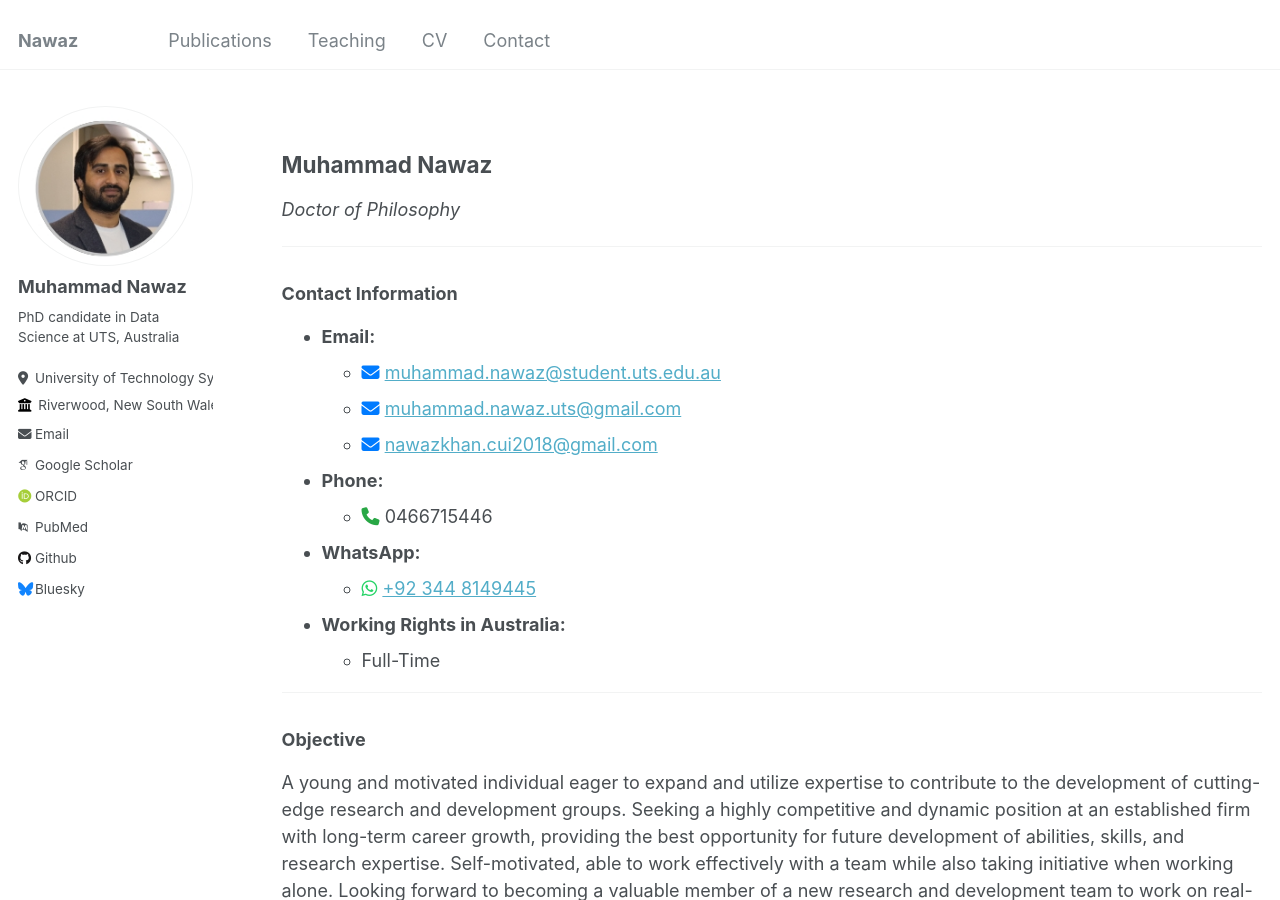
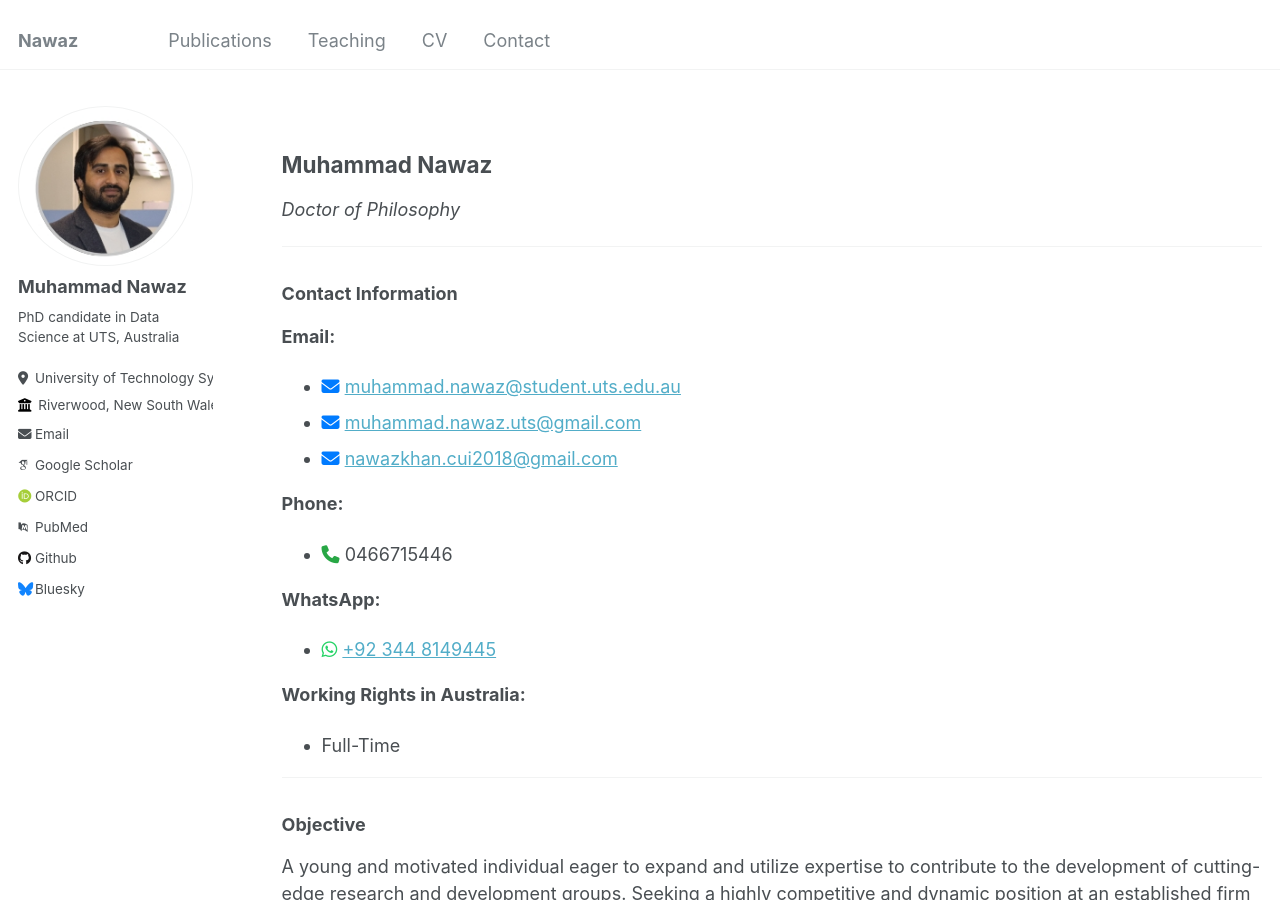
Before and after one commit to basmakhan11/Nawaz.github.io, a Jekyll site: the page built from _pages/cv.md, in a window 1280 px wide and 900 px high. Built offline with Jekyll 4.4.1, drawn with Linux system fonts in a browser that asks for light colours; some web fonts are replaced.

Commit message:
Update cv.md

```diff
--- a/_pages/cv.md
+++ b/_pages/cv.md
@@ -11,6 +11,7 @@ redirect_from:
 
 
 
+
 ## Muhammad Nawaz
 *Doctor of Philosophy*
 
@@ -18,19 +19,19 @@ redirect_from:
 
 ### Contact Information
 
-- **Email:**
-  - <i class="fas fa-envelope" style="color: #007bff;"></i> [muhammad.nawaz@student.uts.edu.au](mailto:muhammad.nawaz@student.uts.edu.au)
-  - <i class="fas fa-envelope" style="color: #007bff;"></i> [muhammad.nawaz.uts@gmail.com](mailto:muhammad.nawaz.uts@gmail.com)
-  - <i class="fas fa-envelope" style="color: #007bff;"></i> [nawazkhan.cui2018@gmail.com](mailto:nawazkhan.cui2018@gmail.com)
+**Email:**
+- <i class="fas fa-envelope" style="color: #007bff;"></i> [muhammad.nawaz@student.uts.edu.au](mailto:muhammad.nawaz@student.uts.edu.au)
+- <i class="fas fa-envelope" style="color: #007bff;"></i> [muhammad.nawaz.uts@gmail.com](mailto:muhammad.nawaz.uts@gmail.com)
+- <i class="fas fa-envelope" style="color: #007bff;"></i> [nawazkhan.cui2018@gmail.com](mailto:nawazkhan.cui2018@gmail.com)
 
-- **Phone:**
-  - <i class="fas fa-phone" style="color: #28a745;"></i> 0466715446
+**Phone:**
+- <i class="fas fa-phone" style="color: #28a745;"></i> 0466715446
 
-- **WhatsApp:**
-  - <i class="fab fa-whatsapp" style="color: #25d366;"></i> [+92 344 8149445](https://wa.me/923448149445)
+**WhatsApp:**
+- <i class="fab fa-whatsapp" style="color: #25d366;"></i> [+92 344 8149445](https://wa.me/923448149445)
 
-- **Working Rights in Australia:**
-  - Full-Time
+**Working Rights in Australia:**
+- Full-Time
 
 ---
 
```
